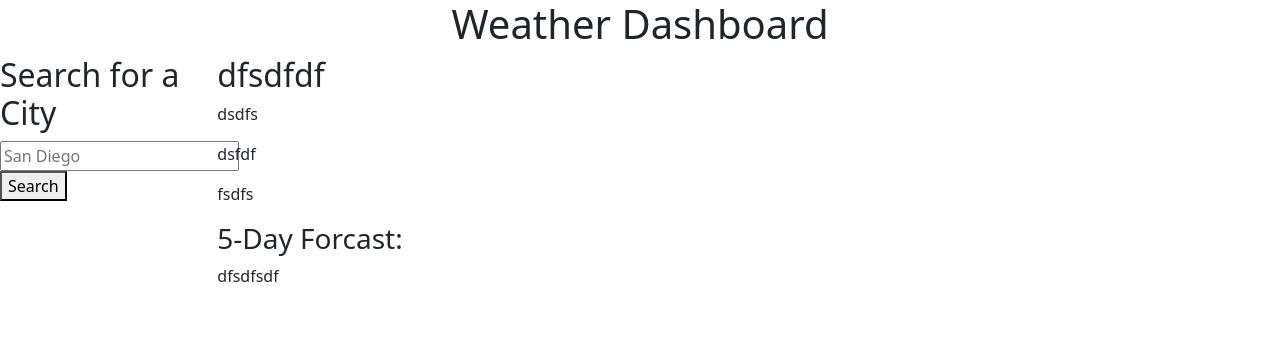
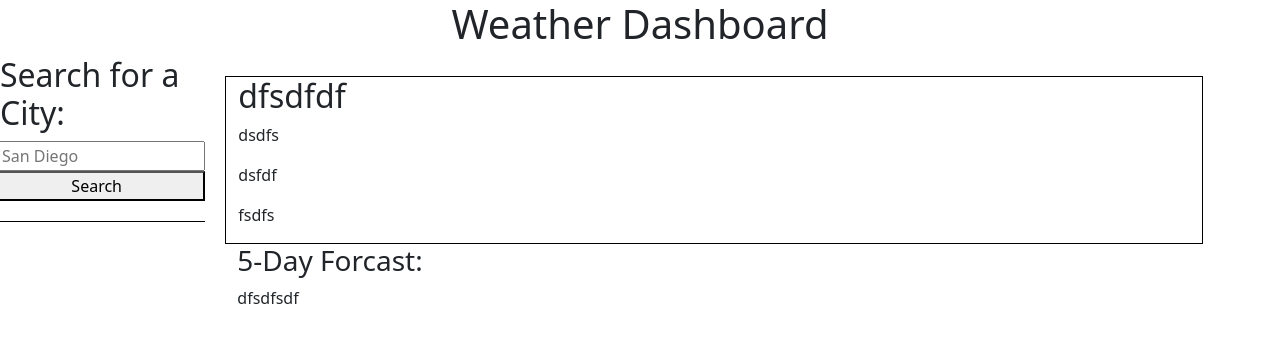
Before and after one commit to hayessea000/weather-forecast, a plain HTML site: page index.html in a window 1280 px wide. Drawn offline with nearby package versions, Linux system fonts and the light colour scheme.

Commit message:
added some formating in css

```diff
--- a/assets/css/style.css
+++ b/assets/css/style.css
@@ -0,0 +1,12 @@
+.todaysBox {
+    border: 1px solid black;
+}
+
+.resultBox{
+    margin: 20px;
+}
+
+.searched{
+    border-top: 1px solid black;
+    margin-top: 20px;
+}
--- a/index.html
+++ b/index.html
@@ -14,16 +14,16 @@
     </header>
     <main class="row">
         <div class="col-2">
-            <h2>Search for a City</h2>
-            <form id = "searchform">
-                <input type = "text" placeholder = "San Diego" id = "searchinput"/>
-                <button id = "submit-btn" type = "submti">Search</button>
+            <h2>Search for a City:</h2>
+            <form class="row" id = "searchform">
+                <input class="col-12" type = "text" placeholder = "San Diego" id = "searchinput"/>
+                <button class="col-12" id = "submit-btn" type = "submti">Search</button>
             </form>
-            <div class="searched"></div>
+            <div class="row searched"></div>
 
         </div>
-        <div class="col-10">
-            <div class="row">
+        <div class="resultBox col-9">
+            <div class="todaysBox row">
                 <div class="col-12">
                     <h2>dfsdfdf</h2>
                 </div>
```
